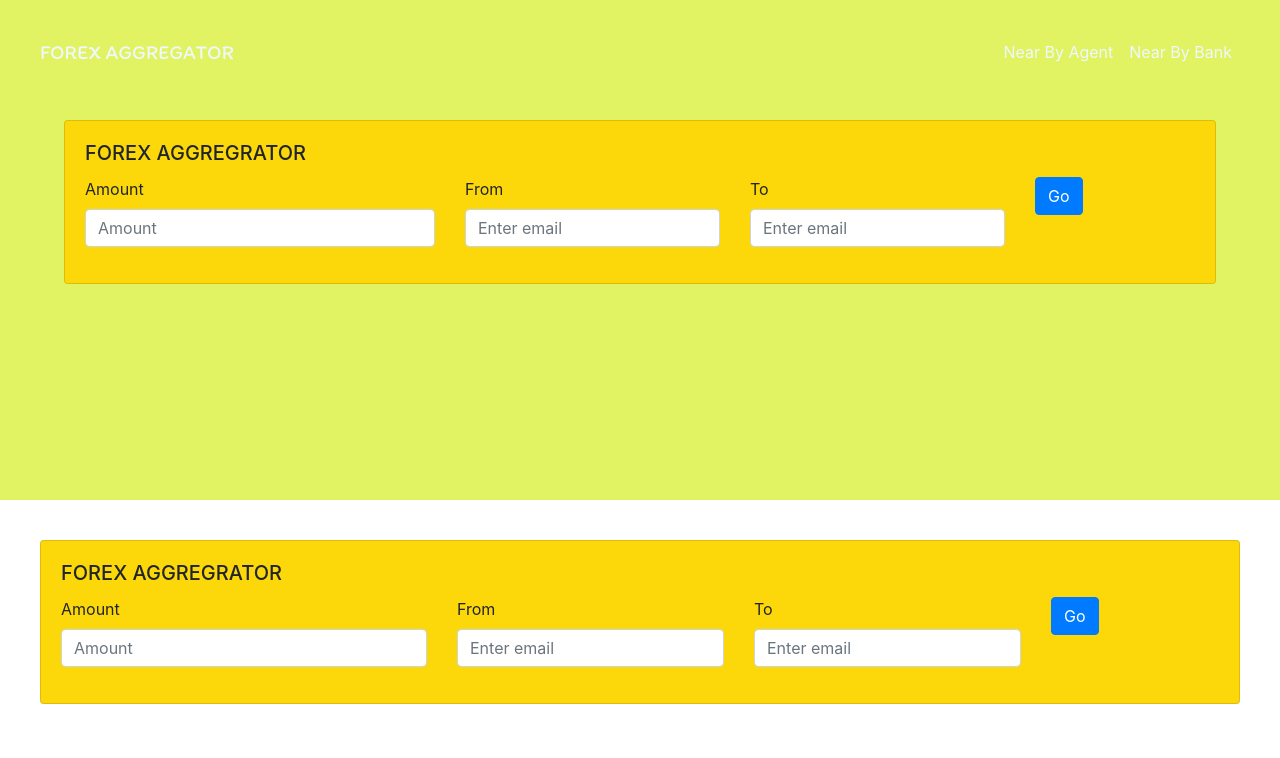
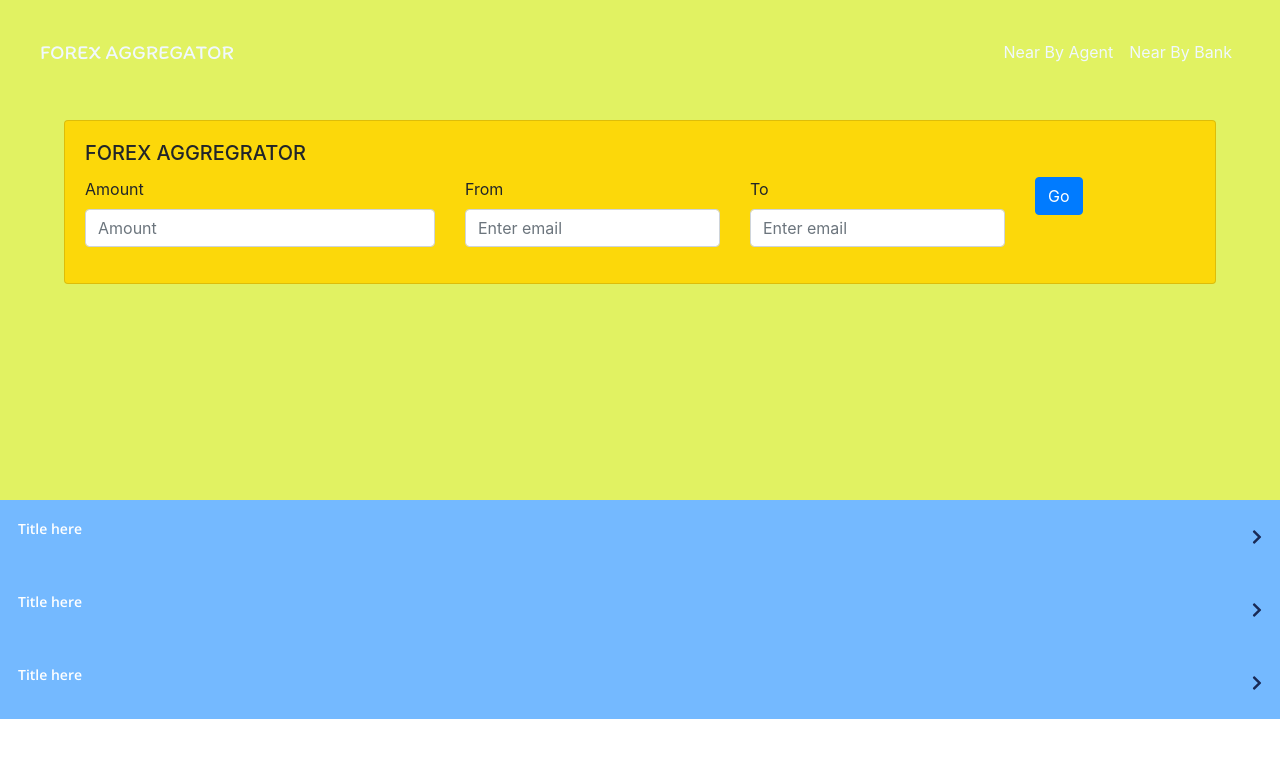
Before and after one commit to navinbsharma/forex-frontend, a React (Create React App) app: page / in a window 1280 px wide. Shown: the top 758 px of the page. Built offline with nearby package versions, Linux system fonts and the light colour scheme.

Commit message:
accordion added

```diff
--- a/package.json
+++ b/package.json
@@ -4,6 +4,7 @@
   "private": true,
   "homepage": "https://navinsharma137.github.io/forex-frontend",
   "dependencies": {
+    "@fortawesome/fontawesome-svg-core": "^1.2.32",
     "@testing-library/jest-dom": "^5.11.5",
     "@testing-library/react": "^11.1.0",
     "@testing-library/user-event": "^12.1.10",
--- a/src/App.css
+++ b/src/App.css
@@ -23,3 +23,17 @@
 .currency-converter{
     background-color: #fcd80a !important;
 }
+
+body {
+    margin: 0;
+    font-family: -apple-system, BlinkMacSystemFont, 'Segoe UI', 'Roboto', 'Oxygen',
+      'Ubuntu', 'Cantarell', 'Fira Sans', 'Droid Sans', 'Helvetica Neue',
+      sans-serif;
+    -webkit-font-smoothing: antialiased;
+    -moz-osx-font-smoothing: grayscale;
+  }
+
+  code {
+    font-family: source-code-pro, Menlo, Monaco, Consolas, 'Courier New',
+      monospace;
+  }
--- a/src/App.js
+++ b/src/App.js
@@ -3,7 +3,9 @@
 import Navbar from './componenets/navbar';
 import Converter from './componenets/Converter';
 import CompanySearchData from "./componenets/CompanySearchData";
+import Companies from './componenets/Companies';
 import './App.css';
+import '../node_modules/bootstrap/dist/css/bootstrap.css';
 
 function App() {
   return (
@@ -13,7 +15,18 @@
         <Converter />
       </div>
       <div>
-        <CompanySearchData />
+        <Companies
+          title ="Title here "
+          content = " Content Here"
+          />
+          <Companies
+          title ="Title here "
+          content = " Content Here"
+          />
+          <Companies
+          title ="Title here "
+          content = " Content Here"
+          />
       </div>
     </div>
   );
--- /dev/null
+++ b/src/componenets/Chevron.js
@@ -0,0 +1,20 @@
+import React from "react";
+
+function Chevron(props) {
+  return (
+    <svg
+      className={props.className}
+      height={props.height}
+      width={props.width}
+      xmlns="http://www.w3.org/2000/svg"
+      viewBox="0 0 320 512"
+    >
+      <path
+        fill={props.fill}
+        d="M285.476 272.971L91.132 467.314c-9.373 9.373-24.569 9.373-33.941 0l-22.667-22.667c-9.357-9.357-9.375-24.522-.04-33.901L188.505 256 34.484 101.255c-9.335-9.379-9.317-24.544.04-33.901l22.667-22.667c9.373-9.373 24.569-9.373 33.941 0L285.475 239.03c9.373 9.372 9.373 24.568.001 33.941z"
+      />
+    </svg>
+  );
+}
+
+export default Chevron;
--- /dev/null
+++ b/src/componenets/Companies.css
@@ -0,0 +1,60 @@
+@import url("https://fonts.googleapis.com/css?family=Open+Sans:400,600&display=swap");
+
+/* Style the accordion section */
+.accordion__section {
+  display: flex;
+  flex-direction: column;
+}
+
+/* Style the buttons that are used to open and close the accordion panel */
+.accordion {
+  background-color: #74B9FF;
+  color: #fff   ;
+  cursor: pointer;
+  padding: 18px;
+  display: flex;
+  align-items: center;
+  border: none;
+  outline: none;
+  transition: background-color 0.6s ease;
+}
+
+/* Add a background color to the button if it is clicked on (add the .active class with JS), and when you move the mouse over it (hover) */
+.accordion:hover,
+.active {
+  background-color: #0A79DF;
+}
+
+/* Style the accordion content title */
+.accordion__title {
+  font-family: "Open Sans", sans-serif;
+  font-weight: 600;
+  font-size: 14px;
+  text-align: left;
+}
+
+/* Style the accordion chevron icon */
+.accordion__icon {
+  margin-left: auto;
+  transition: transform 0.6s ease;
+}
+
+/* Style to rotate icon when state is active */
+.rotate {
+  transform: rotate(90deg);
+}
+
+/* Style the accordion content panel. Note: hidden by default */
+.accordion__content {
+  background-color: white;
+  overflow: auto;
+  transition: max-height 0.6s ease;
+}
+
+/* Style the accordion content text */
+.accordion__text {
+  font-family: "Open Sans", sans-serif;
+  font-weight: 400;
+  font-size: 14px;
+  padding: 18px;
+}
--- /dev/null
+++ b/src/componenets/Companies.js
@@ -0,0 +1,42 @@
+import React, { useState, useRef } from "react";
+import "./Companies.css";
+import Chevron from "./Chevron";
+
+function Companies(props) {
+  const [setActive, setActiveState] = useState("");
+  const [setHeight, setHeightState] = useState("0px");
+  const [setRotate, setRotateState] = useState("accordion__icon");
+
+  const content = useRef(null);
+
+  function toggleAccordion() {
+    setActiveState(setActive === "" ? "active" : "");
+    setHeightState(
+      setActive === "active" ? "0px" : `${content.current.scrollHeight}px`
+    );
+    setRotateState(
+      setActive === "active" ? "accordion__icon" : "accordion__icon rotate"
+    );
+  }
+
+  return (
+    <div className="accordion__section">
+      <button className={`accordion ${setActive}`} onClick={toggleAccordion}>
+        <p className="accordion__title">{props.title}</p>
+        <Chevron className={`${setRotate}`} width={10} fill={"#192A56"} />
+      </button>
+      <div
+        ref={content}
+        style={{ maxHeight: `${setHeight}` }}
+        className="accordion__content"
+      >
+        <div
+          className="accordion__text"
+          dangerouslySetInnerHTML={{ __html: props.content }}
+        />
+      </div>
+    </div>
+  );
+}
+
+ export default Companies;
```
Also changed, not shown: 1 other file (tests, documents, lock files or other folders).
